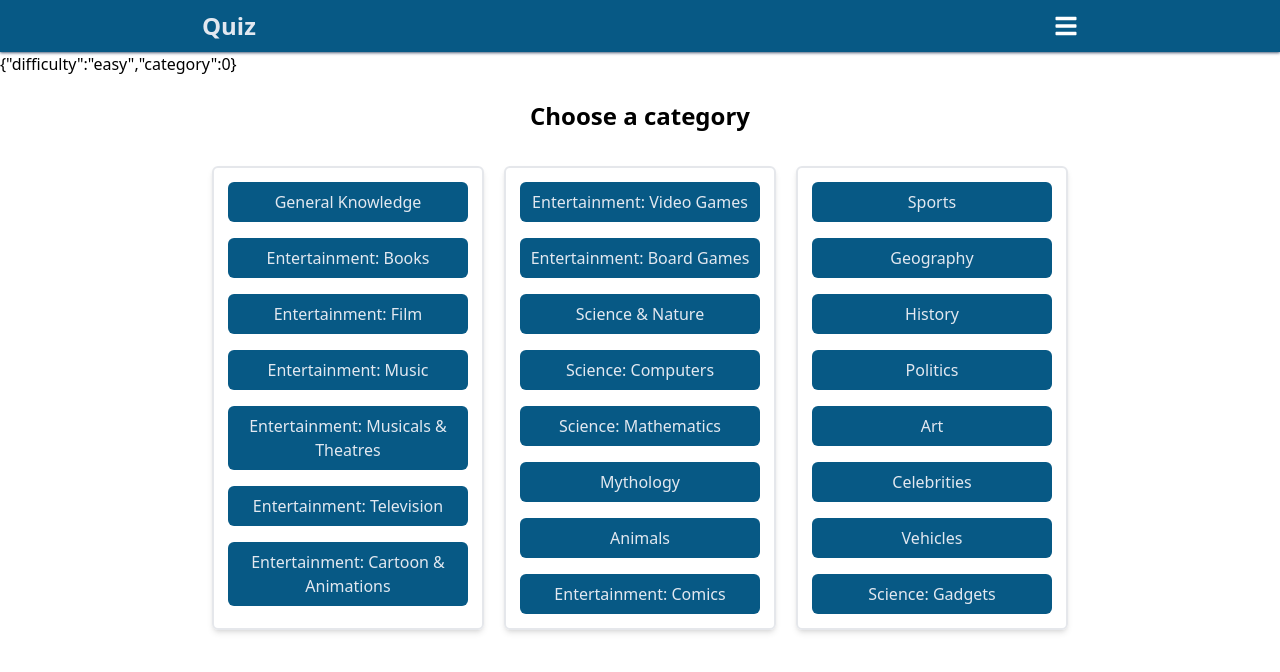
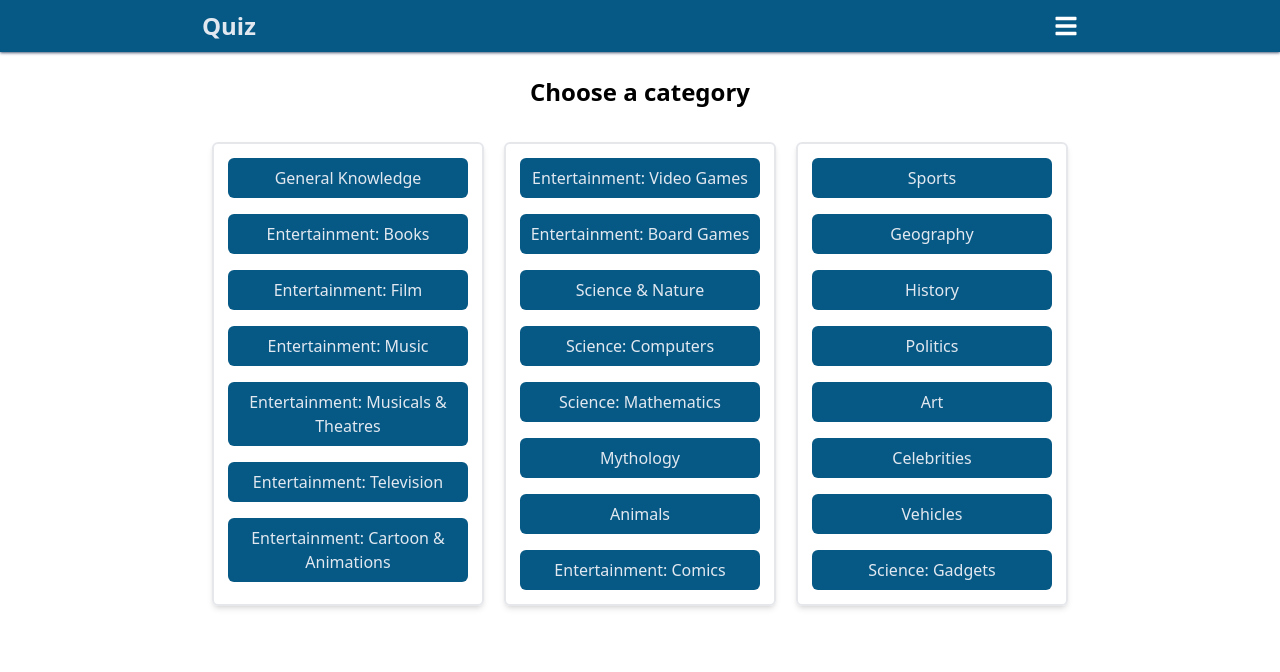
Before and after one commit to ojokne/quiz, a React (Create React App) app: page / in a window 1280 px wide. Shown: the top 672 px of the page. Built offline with nearby package versions, Linux system fonts and the light colour scheme.

Commit message:
import updates

```diff
--- a/src/App.js
+++ b/src/App.js
@@ -6,14 +6,11 @@ import { Routes, Route } from "react-router-dom";
 import ErrorPage from "./pages/ErrorPage";
 import Questions from "./pages/Questions";
 import Results from "./pages/Results";
-import { useOptions } from "./context/ContextProvider";
 
 function App() {
-  const options = useOptions();
   return (
     <div className="antialiased font-sans">
       <Header />
-      {JSON.stringify(options)}
       <div className="max-w-4xl m-auto">
         <Routes>
           <Route path="/" element={<Categories />}></Route>
--- a/src/pages/Questions.jsx
+++ b/src/pages/Questions.jsx
@@ -2,6 +2,7 @@ import { useEffect, useState } from "react";
 import { useNavigate } from "react-router-dom";
 import Question from "../components/Question";
 import FadeLoader from "react-spinners/ClipLoader";
+
 import {
   useAnswerDispatch,
   useAnswers,
@@ -70,7 +71,7 @@ function Questions() {
   if (loading) {
     return (
       <div className="flex flex-col h-96 justify-center items-center mt-3">
-        <FadeLoader color="#075985" />
+        <FadeLoader color="#075985" size={70} />
       </div>
     );
   }
```
